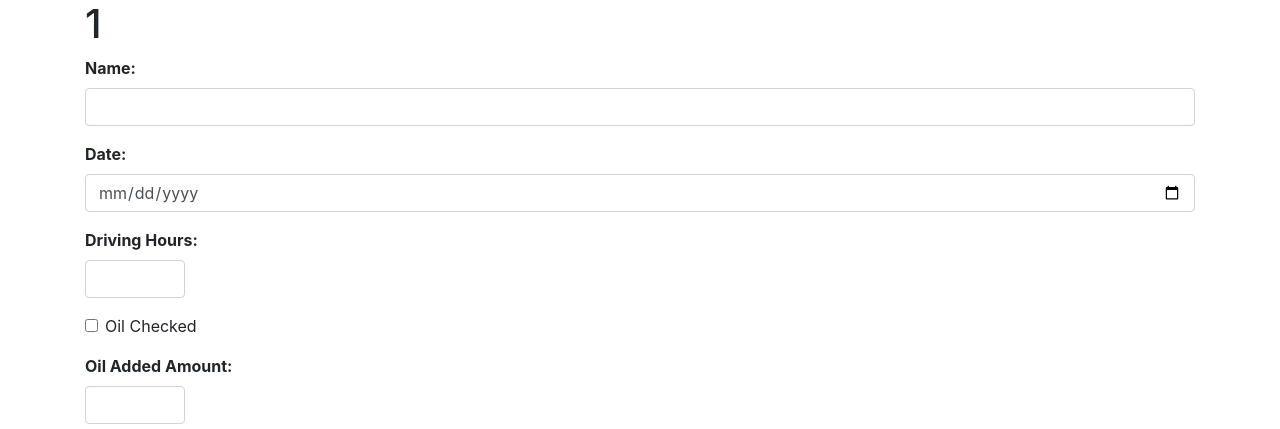
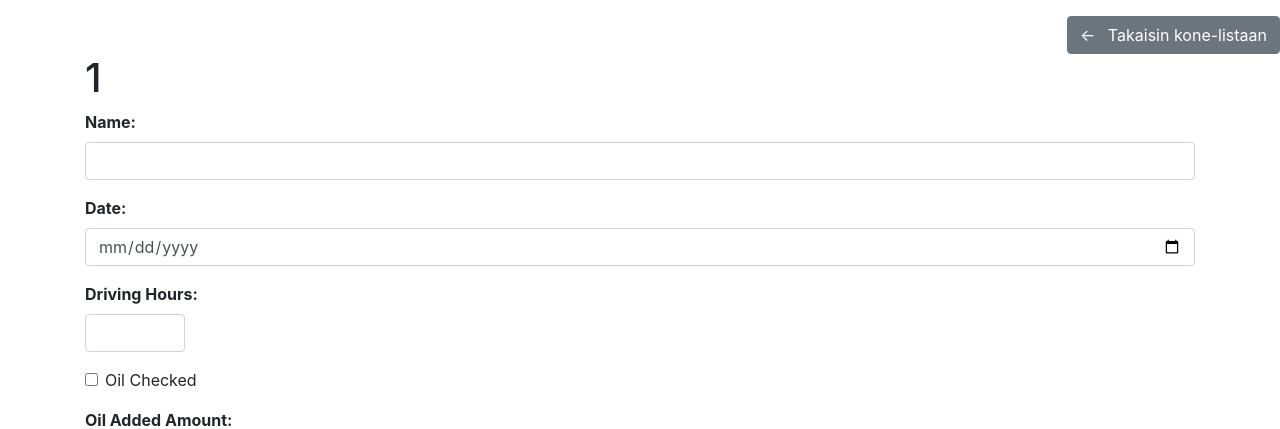
Before and after one commit to Team-OperativeDiary/Equipment-Usage-Diary, a Flask app: page /1/1 in a window 1280 px wide. Shown: the top 429 px of the page. Run offline with Flask 3, Linux system fonts and the light colour scheme; some libraries are stand-ins or nearby versions.

Commit message:
Update form.html

```diff
--- a/app/templates/form.html
+++ b/app/templates/form.html
@@ -11,8 +11,14 @@
 </head>
 
 <body>
+    <div class="d-flex justify-content-between mt-3">
+        <div></div><!-- Empty div to push the button to the right -->
+        <a href="{{ url_for('main.main_page') }}" class="btn btn-secondary">
+            <span class="mr-2">&larr;</span> Takaisin kone-listaan
+        </a>
+    </div>
     <div class="container">
-        <h1>{{ machine_name }}</h1>
+        <h1>{{ machine_name.replace('-', ' ').upper() }}</h1>
         <form method="post">
             <div class="form-group">
                 <label for="username">Name:</label>
```
